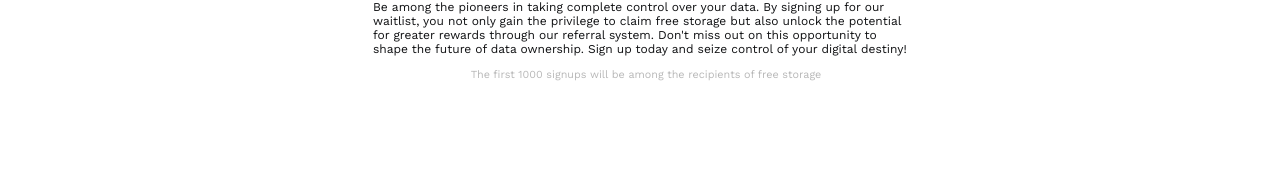
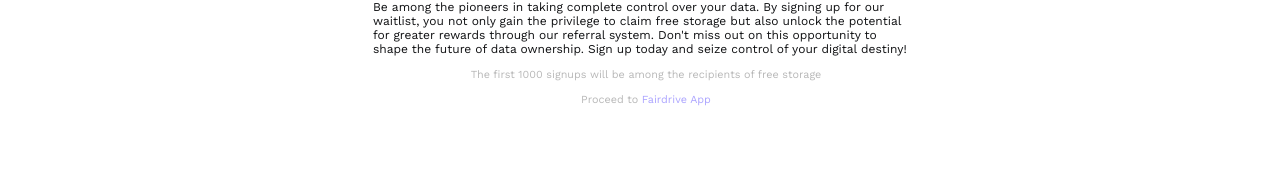
Before and after one commit to fairDataSociety/bigbang-landing, a React (Create React App) app: page / in a window 1280 px wide. Shown: the part 506-689 px from the top of the page. Built offline with nearby package versions, Linux system fonts and the light colour scheme; the HTML template or start-up script is replaced by a standard one; a web font is replaced by a local one.

Commit message:
feat: link to fd app

```diff
--- a/src/components/differentPoints/differentPoints.tsx
+++ b/src/components/differentPoints/differentPoints.tsx
@@ -11,47 +11,60 @@ function DifferentPoints(props: Props) {
 
   return (
     <div className={classes.WhyFD}>
-      <div className={classes.container}  style={{marginTop: '2rem'}}>
+      <div className={classes.container} style={{ marginTop: "2rem" }}>
         <div>
           <div className={classes.content}>
             <h1 className={classes.header}>What makes Fairdrive different</h1>
             <div>
               <div className={classes.p1}>
-                <strong>Experience True Data Ownership:</strong>{" "}
-                   With Fairdrive, you are in complete control of your data, with no risk of blocked access or deletion.
+                <strong>Experience True Data Ownership:</strong> With Fairdrive,
+                you are in complete control of your data, with no risk of
+                blocked access or deletion.
               </div>
 
               <div className={classes.p1}>
-                <strong>Security and Privacy You Can Trust:</strong>{" "}
-                With encrypted data by default, Fairdrive allows you to control data with your keys.
+                <strong>Security and Privacy You Can Trust:</strong> With
+                encrypted data by default, Fairdrive allows you to control data
+                with your keys.
               </div>
 
               <div className={classes.p1}>
-                <strong>Share Your Data on Your Terms:</strong>{" "}
-                Fairdrive empowers you to decide who and when to share your data, without any third parties involved.
+                <strong>Share Your Data on Your Terms:</strong> Fairdrive
+                empowers you to decide who and when to share your data, without
+                any third parties involved.
               </div>
 
               <div className={classes.p1}>
-                <strong>Explore the World of Web3 Apps:</strong>{" "}
-                Fairdrive offers dynamic app options through the integrated app store, so you can explore and discover new possibilities.
+                <strong>Explore the World of Web3 Apps:</strong> Fairdrive
+                offers dynamic app options through the integrated app store, so
+                you can explore and discover new possibilities.
               </div>
 
               <div className={classes.p1}>
-                <strong>Referral System:</strong>{" "}
-                Invite your friends to join Fairdrive and receive free storage as a token of our gratitude for helping us grow our community.
+                <strong>Referral System:</strong> Invite your friends to join
+                Fairdrive and receive free storage as a token of our gratitude
+                for helping us grow our community.
               </div>
 
-              <div className={classes.p1} style={{marginTop: '3rem'}}>
-                Be among the pioneers in taking complete control over your data. By signing up for our waitlist, you not only gain the privilege to claim free storage but also unlock the potential for greater rewards through our referral system. Don't miss out on this opportunity to shape the future of data ownership. Sign up today and seize control of your digital destiny!
+              <div className={classes.p1} style={{ marginTop: "3rem" }}>
+                Be among the pioneers in taking complete control over your data.
+                By signing up for our waitlist, you not only gain the privilege
+                to claim free storage but also unlock the potential for greater
+                rewards through our referral system. Don't miss out on this
+                opportunity to shape the future of data ownership. Sign up today
+                and seize control of your digital destiny!
               </div>
 
-              <div className={classes.p1} style={{
-                marginTop: '2rem',
-                marginRight: '0',
-                // display: 'flex',
-                // flexDirection: 'column',
-                // alignItems: 'center'
-              }}>
+              <div
+                className={classes.p1}
+                style={{
+                  marginTop: "2rem",
+                  marginRight: "0",
+                  // display: 'flex',
+                  // flexDirection: 'column',
+                  // alignItems: 'center'
+                }}
+              >
                 {/*<div className={classes.newsletterBar}>*/}
                 {/*  <input*/}
                 {/*    className={classes.newsletterBarInput}*/}
@@ -64,16 +77,37 @@ function DifferentPoints(props: Props) {
                 {/*</div>*/}
                 <div className="klaviyo-form-UrTtyL"></div>
 
-                <p style={{
-                  color: '#888',
-                  opacity: 0.6,
-                  fontSize: '1.8rem',
-                  textAlign: 'center',
-                }}>
-                  The first 1000 signups will be among the recipients of free storage
+                <p
+                  style={{
+                    color: "#888",
+                    opacity: 0.6,
+                    fontSize: "1.8rem",
+                    textAlign: "center",
+                  }}
+                >
+                  The first 1000 signups will be among the recipients of free
+                  storage
+                </p>
+                <p
+                  style={{
+                    color: "#888",
+                    opacity: 0.6,
+                    fontSize: "1.8rem",
+                    textAlign: "center",
+                    marginTop: "2rem",
+                  }}
+                >
+                  Proceed to&nbsp;
+                  <a
+                    target="_blank"
+                    rel="noopener noreferrer"
+                    className={classes.paragraphLink}
+                    href="https://app.fairdrive.fairdatasociety.org/"
+                  >
+                    Fairdrive App
+                  </a>{" "}
                 </p>
               </div>
-
             </div>
           </div>
         </div>
```
Also changed, not shown: 1 other file (tests, documents, lock files or other folders).
